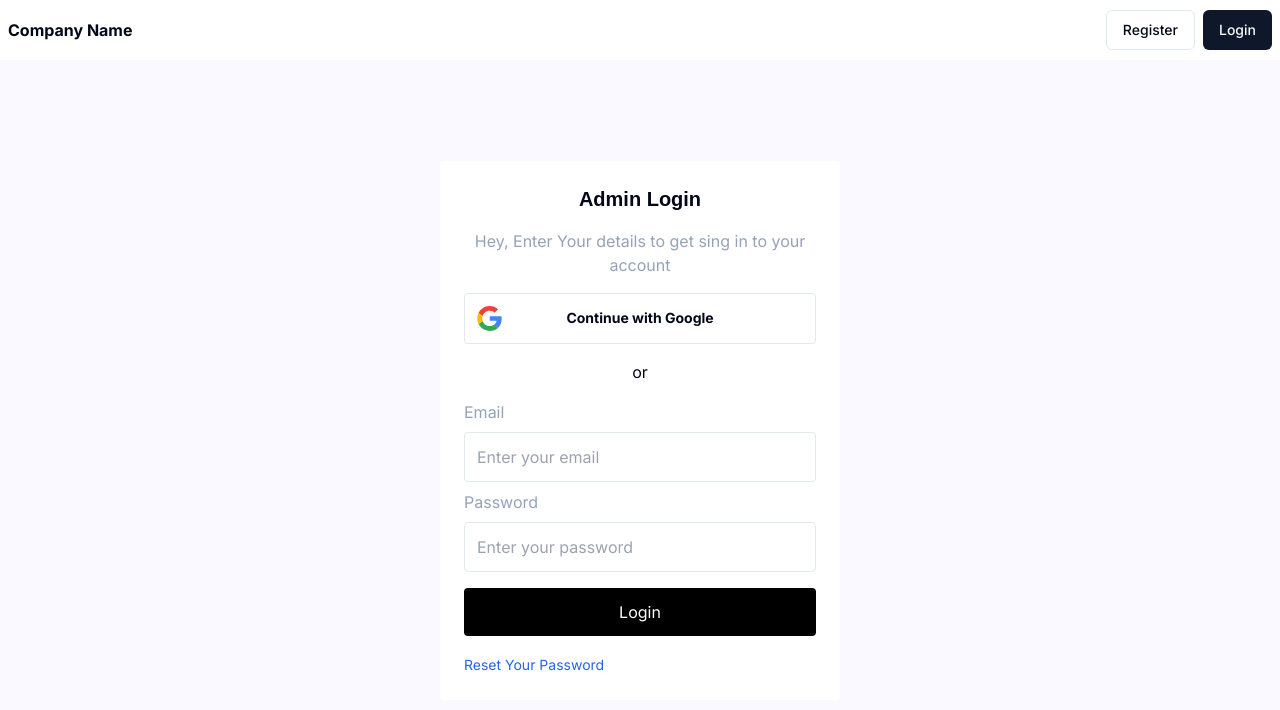
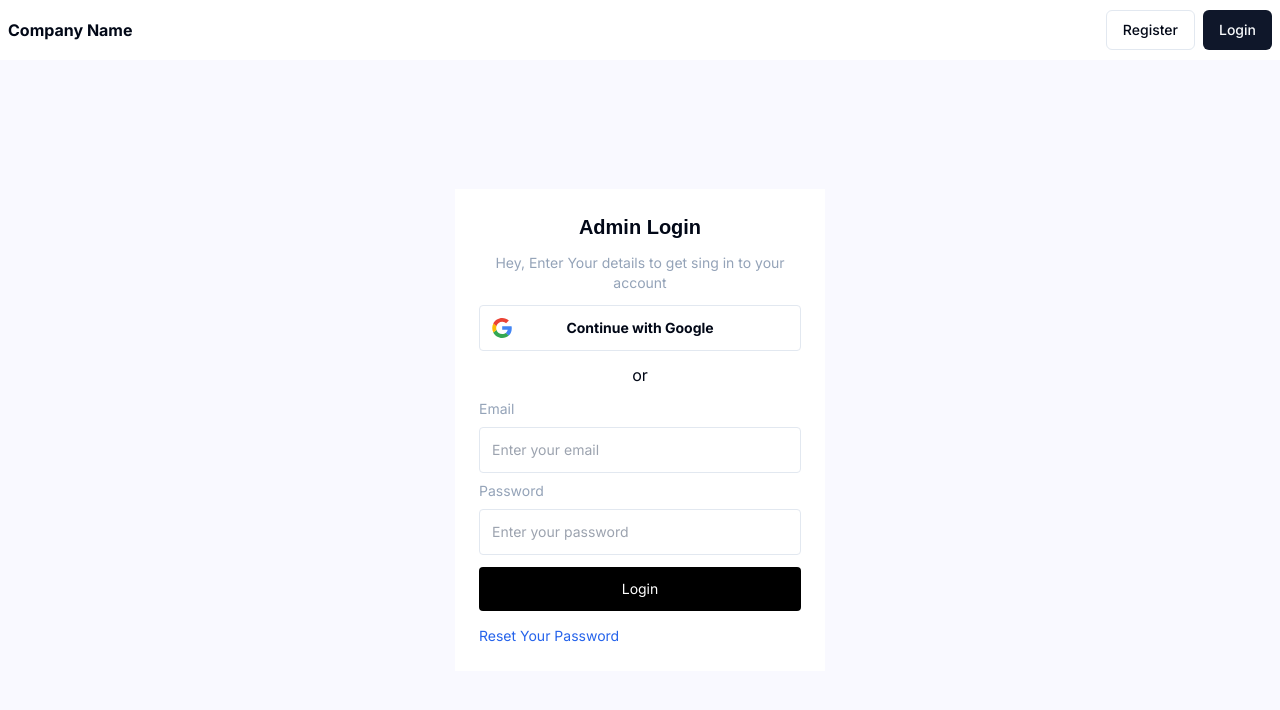
Before and after one commit to Mern-Tapas/99mobiles, a Next.js app: page /login in a window 1280 px wide. Shown: the top 710 px of the page. Built offline with nearby package versions, Linux system fonts and the light colour scheme; no server answers.

Commit message:
update chages

```diff
--- a/app/(public)/(login)/layout.tsx
+++ b/app/(public)/(login)/layout.tsx
@@ -5,9 +5,9 @@ import Header from '@/components/CustomUi/landingPage/Header'
 function layout({ children }: { children: React.ReactNode }) {
 
     return (
-        <div className='h-screen  bg-[#f9f9ff] dark:bg-gray-900'>
+        <div className='min-h-screen  bg-[#f9f9ff] dark:bg-gray-900'>
             <Header className="sticky top-0" />
-            <div className=' flex min-h-[calc(100%-60px)]'>
+            <div className='flex min-h-full lg:min-h-[calc(100vh-60px)]'>
                 {children}
             </div>
         </div >
--- a/components/CustomUi/landingPage/Header.tsx
+++ b/components/CustomUi/landingPage/Header.tsx
@@ -25,14 +25,14 @@ function Header({ className }: { className: React.ReactNode }) {
 
                     {session ?
                         <div className='flex items-center'>
-                            <p className='me-3'>{session?.user?.name}</p>
+                            <p className='me-3 text-sm'>{session?.user?.name}</p>
 
-                            <div className="avatar h-[40px] w-[40px] rounded-full overflow-hidden">
+                            <button className="focus:border  p-1 h-[37px] w-[37px] rounded-full overflow-hidden">
                                 {session?.user?.image ?
                                     <Image alt='profile image' src={session?.user?.image || ""} height={100} width={100} />
                                     : ""
                                 }
-                            </div>
+                            </button>
                         </div>
 
                         :
--- a/components/providers/AuthOptions.tsx
+++ b/components/providers/AuthOptions.tsx
@@ -12,46 +12,46 @@ function AuthOptions({ className }: { className: string }) {
 
 
   return (
-    <DivPrimary className={`${className} transition-all	 ${session ? "" : ""}  lg:w-[400px] w-[350px] rounded `}>
-      <div className='h-full w-full p-6'>
+    <DivPrimary className={`${className} transition-all	 ${session ? "" : ""} lg:w-[370px] w-[350px] `}>
+      <DivPrimary className='p-6 w-full rounded'>
 
-        <div className='mb-4'>
-          <h2 className='text-xl font-extrabold poppins text-center mb-4 '>Admin Login</h2>
-          <p className='text-center text-slate-400'>Hey, Enter Your details to get sing in to your account</p>
+        <div className='mb-3'>
+          <h2 className='text-xl font-bold poppins text-center mb-3 '>Admin Login</h2>
+          <p className='text-center text-slate-400 text-sm'>Hey, Enter Your details to get sing in to your account</p>
         </div>
 
-        <div className='mb-4'>
+        <div className='mb-3'>
           <button className='border flex w-full p-3 rounded relative' onClick={() => { signIn("google") }}>
-            <div className='h-[25px] w-[25px] me-auto'>
+            <div className='h-[20px] w-[20px] me-auto'>
               <GoogleIcon className="h-full w-full" />
             </div>
             <h3 className='absolute font-bold left-[50%] top-[50%] translate-x-[-50%] translate-y-[-50%] text-sm xl:text-md'>Continue with Google</h3>
           </button>
         </div>
 
-        <div className='mb-4'>
+        <div className='mb-3'>
           <p className='text-center'>or</p>
         </div>
 
-        <div className='mb-4'>
-          <div className='flex flex-col mb-2' >
+        <div className='mb-3'>
+          <div className='flex flex-col mb-2 text-sm' >
             <span className='text-slate-400 mb-2'>Email</span>
             <input type="email" placeholder='Enter your email' className='border rounded w-full p-3' />
           </div>
-          <div className='flex flex-col mb-2' >
-            <span className='text-slate-400 mb-2'>Password</span>
+          <div className='flex flex-col mb-2 text-sm' >
+            <span className='text-slate-400 mb-2 text-sm'>Password</span>
             <input type="email" placeholder='Enter your password' className='border rounded w-full p-3' />
           </div>
         </div>
 
-        <div className='mb-4'>
+        <div className='mb-3 text-sm'>
           <button className='p-3 text-center bg-black text-white rounded w-full'>Login</button>
         </div>
 
         <div className=''>
           <Link href='/reset' className='text-sm text-blue-600'>Reset Your Password</Link>
         </div>
-      </div>
+      </DivPrimary>
     </DivPrimary>
   )
 }
```
